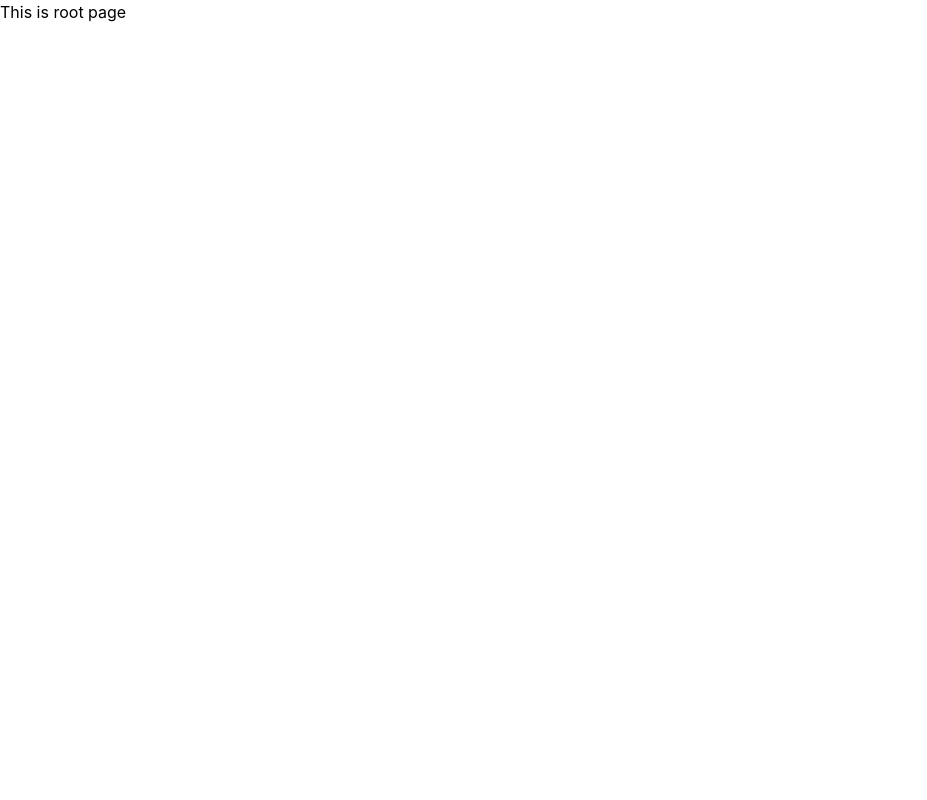
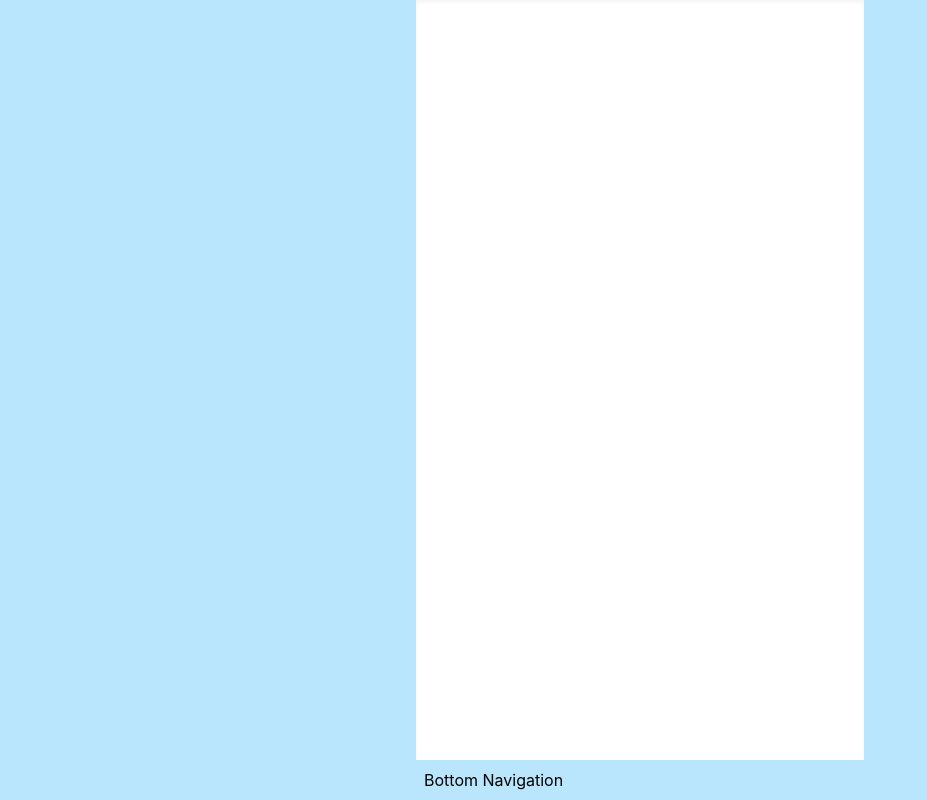
Before and after one commit to sanzaikc/split, a React (Create React App) app: page / in a window 1280 px wide. Shown: the whole page, without its empty margins (0-927 px from the left). Built offline with nearby package versions, Linux system fonts and the light colour scheme.

Commit message:
basic layout

```diff
--- /dev/null
+++ b/src/components/BottomNavigation.jsx
@@ -0,0 +1,7 @@
+export const BottomNavigation = () => {
+  return (
+    <div className="absolute bottom-0 w-full flex-shrink-0 bg-sky-200 p-2">
+      Bottom Navigation
+    </div>
+  );
+};
--- a/src/layouts/Root.jsx
+++ b/src/layouts/Root.jsx
@@ -1,10 +1,17 @@
 import { Outlet } from "react-router-dom";
+
+import { BottomNavigation } from "../components/BottomNavigation";
 
 const Root = () => {
   return (
-    <div>
-      <h1>This is root page</h1>
-      <Outlet />
+    <div className="h-screen w-screen bg-sky-200">
+      <div className="container relative mx-auto flex h-full max-w-md flex-col bg-white">
+        <div className="flex-grow overflow-scroll px-4 shadow-inner">
+          <Outlet />
+        </div>
+
+        <BottomNavigation />
+      </div>
     </div>
   );
 };
--- a/src/screens/About.jsx
+++ b/src/screens/About.jsx
@@ -1,5 +1,3 @@
-import React from "react";
-
 const About = () => {
   return <div>About</div>;
 };
```
